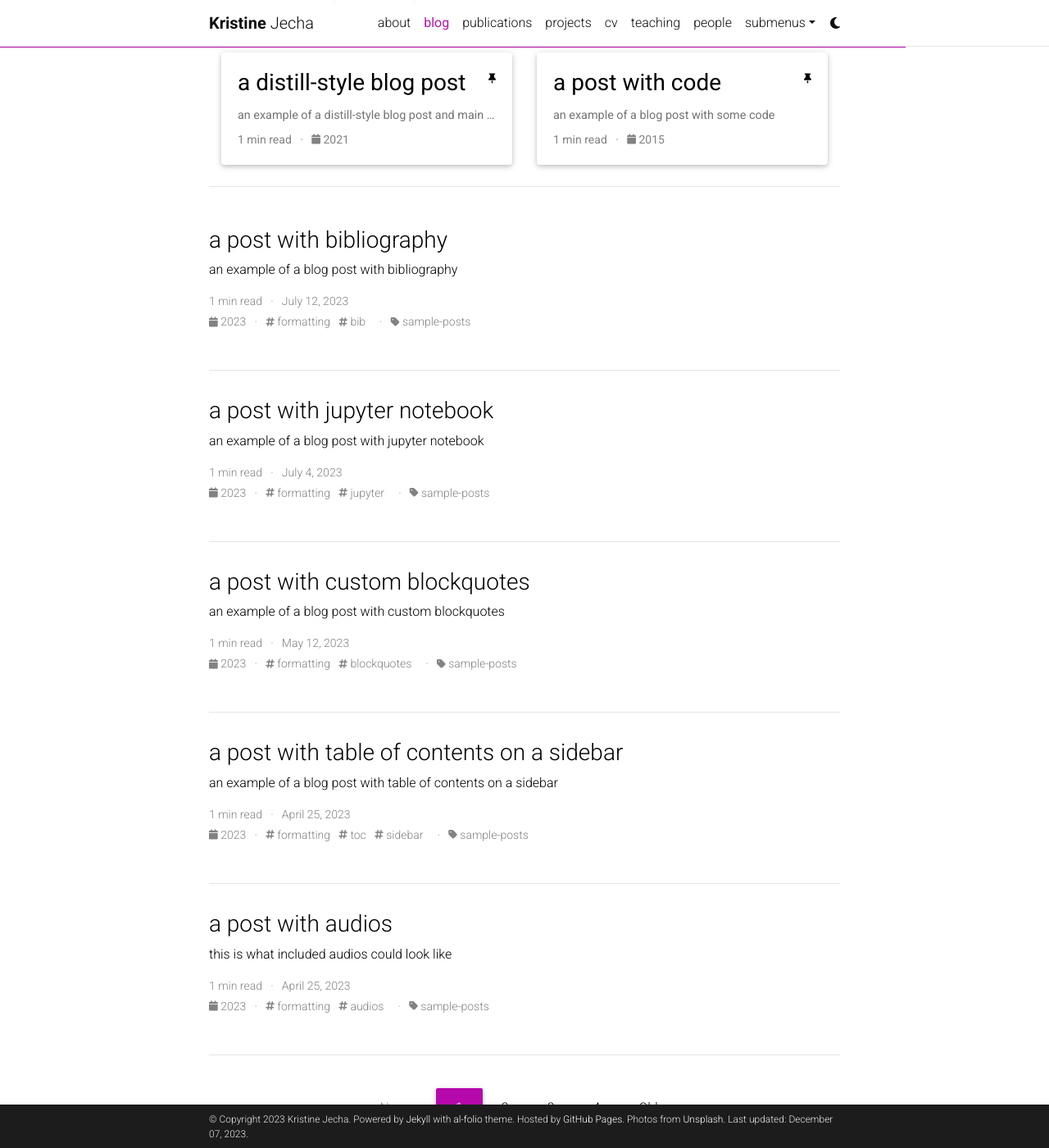
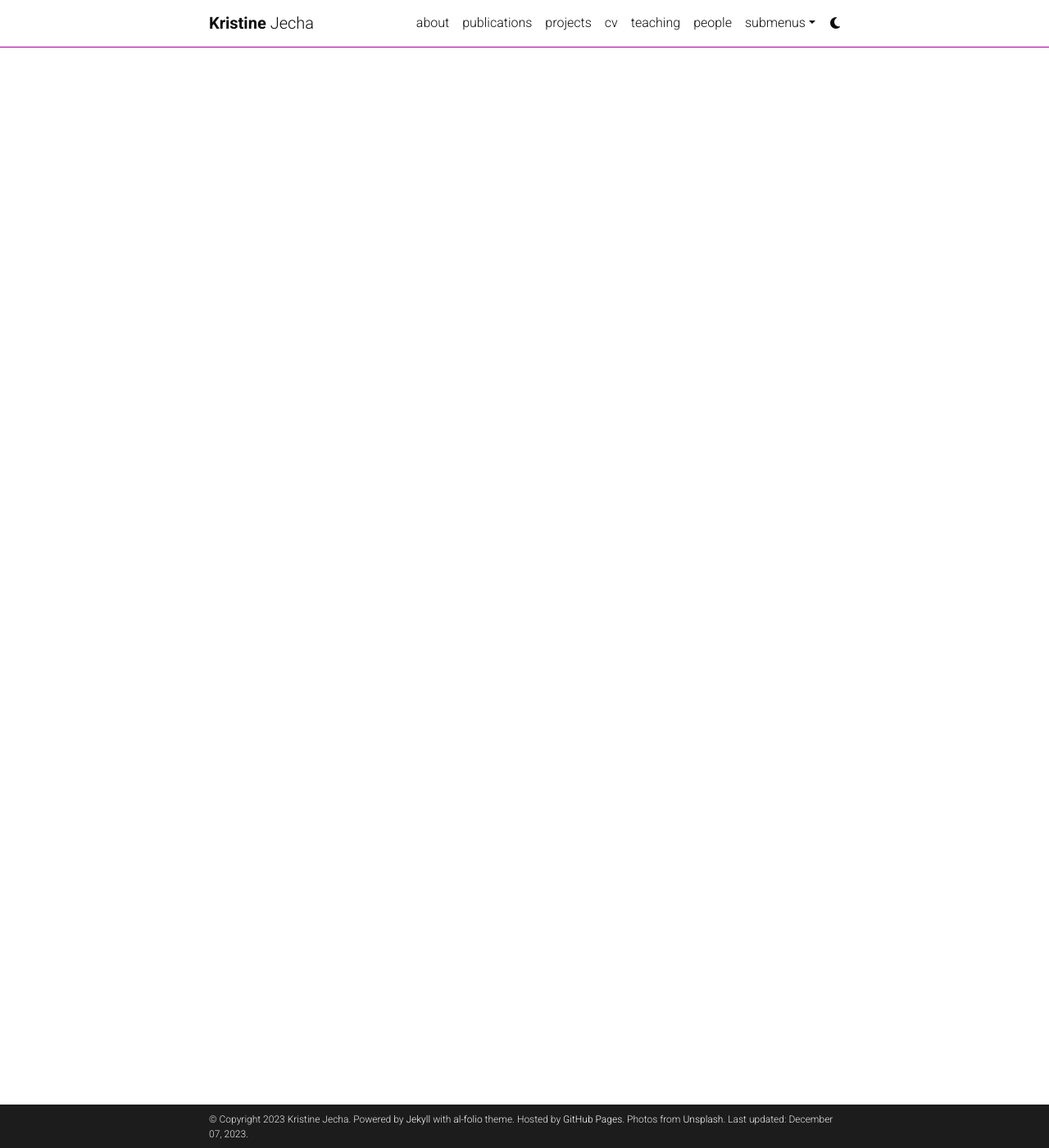
Before and after one commit to kjecha/kjecha.github.io, a Jekyll site: the page built from blog/index.html, in a window 1280 px wide and 1400 px high, scrolled down 385 px. Shown: the whole window at 82% size. Built offline with Jekyll 4.4.1, drawn with Linux system fonts in a browser that asks for light colours; the list of posts is cut into pages by our own code; comment, search, counter and statistics services are not loaded; a style sheet for code colours, icons or effects is not loaded; some of the changed lines change nothing that is shown; some of the changed text lies outside the part shown.

Commit message:
Update _config.yml

```diff
--- a/_config.yml
+++ b/_config.yml
@@ -115,48 +115,6 @@
 
 google_site_verification:  # your google-site-verification ID (Google Search Console)
 bing_site_verification:  # out your bing-site-verification ID (Bing Webmaster)
-
-# -----------------------------------------------------------------------------
-# Blog
-# -----------------------------------------------------------------------------
-
-blog_name: al-folio # blog_name will be displayed in your blog page
-blog_nav_title: blog # your blog must have a title for it to be displayed in the nav bar
-blog_description: a simple whitespace theme for academics
-permalink: /blog/:year/:title/
-
-# Pagination
-pagination:
-  enabled: true
-
-related_blog_posts:
-  enabled: true
-  max_related: 5
-
-# Giscus comments (RECOMMENDED)
-# Follow instructions on https://giscus.app/ to setup for your repo to fill out
-# the information below.
-giscus:
-  repo:                          # <your-github-user-name>/<your-github-repo-name>
-  category: Comments             # name of the category under which discussions will be created
-  mapping: title                 # identify discussions by post title
-  strict: 1                      # use strict identification mode
-  reactions_enabled: 1           # enable (1) or disable (0) emoji reactions
-  input_position: bottom         # whether to display input form below (bottom) or above (top) the comments
-  theme: preferred_color_scheme  # name of the color scheme (preferred works well with al-folio light/dark mode)
-  emit_metadata: 0
-  lang: en
-
-# Disqus comments (DEPRECATED)
-disqus_shortname: al-folio # put your disqus shortname
-# https://help.disqus.com/en/articles/1717111-what-s-a-shortname
-
-# External sources.
-# If you have blog posts published on medium.com or other external sources,
-# you can display them in your blog by adding a link to the RSS feed.
-external_sources:
-  - name: medium.com
-    rss_url: https://medium.com/@al-folio/feed
 
 # -----------------------------------------------------------------------------
 # Collections
```
